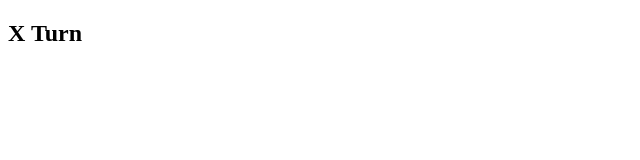
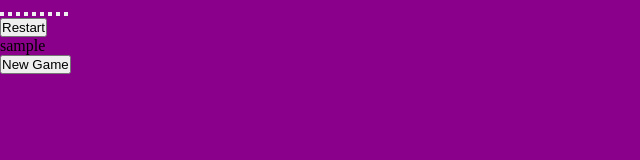
Before and after one commit to Menna-Shamloul/XO-Game, a plain HTML site: page index.html in a window 1280 px wide. Shown: the whole page, without its empty margins (0-640 px from the left). Drawn offline with Linux system fonts and the light colour scheme.

Commit message:
add style to html and body

```diff
--- a/assets/css/style.css
+++ b/assets/css/style.css
@@ -0,0 +1,13 @@
+*{
+    padding: 0;
+    margin: 0;
+    box-sizing: border-box;
+}
+
+body{
+    height: 100vh;
+    background-color: #8b008b;
+}
+html{
+    font-size: 16px;
+}
--- a/index.html
+++ b/index.html
@@ -5,17 +5,26 @@
     <meta http-equiv="X-UA-Compatible" content="IE=edge">
     <meta name="viewport" content="width=device-width, initial-scale=1.0">
     <link rel="stylesheet" href="assets/css/style.css">
-    <title>Document</title>
+    <title>Tic Tac Toe</title>
 </head>
 <body>
-    <div id="full-content">
-        <div id="main-content">
-            <div id="header">
-                <h2 id="instruction">X Turn</h2>
-
-            </div>
-
+    <div class="wrapper">
+        <div class="container">
+            <button class="button-opt"></button>
+            <button class="button-opt"></button>
+            <button class="button-opt"></button>
+            <button class="button-opt"></button>
+            <button class="button-opt"></button>
+            <button class="button-opt"></button>
+            <button class="button-opt"></button>
+            <button class="button-opt"></button>
+            <button class="button-opt"></button>
         </div>
+        <button id="restart">Restart</button>
+    </div>
+    <div class="popup">
+        <p id="message">sample</p>
+        <button id="new-game">New Game</button>
 
     </div>
     <script src="assets/js/script.js"></script>
```
